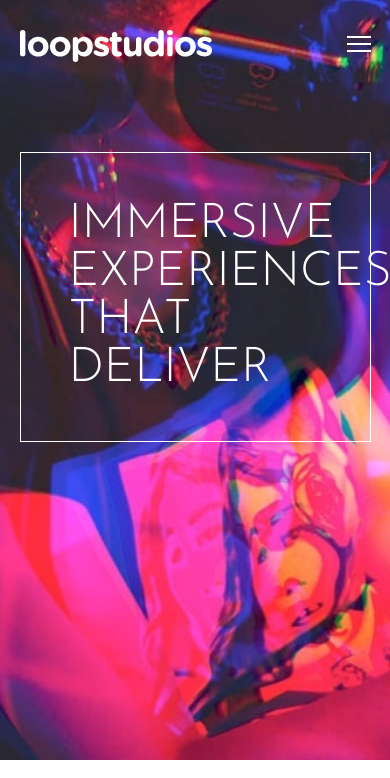
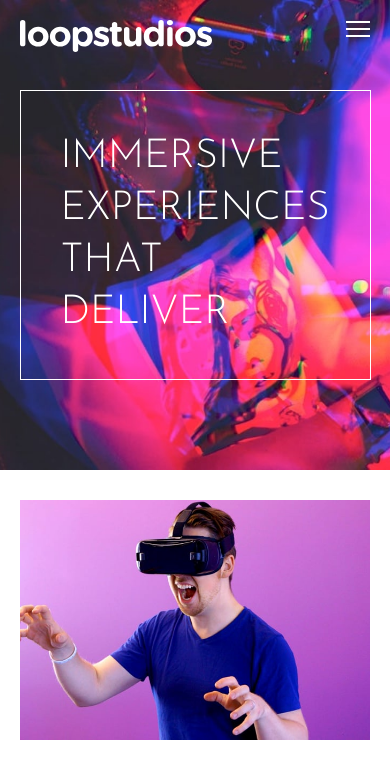
Before and after one commit to hariscs/Loopstudios-FEM, a React (Create React App) app: page / in a window 390 px wide. Shown: the top 778 px of the page. Built offline with nearby package versions, Linux system fonts and the light colour scheme.

Commit message:
hamburger working

```diff
--- a/src/components/Header.css
+++ b/src/components/Header.css
@@ -5,39 +5,25 @@
   background-position: center;
   background-size: cover;
   color: var(--White, white);
-  height: 90vh;
+  padding-bottom: 2em;
 }
 
 .header__flex {
   display: flex;
   justify-content: space-between;
   align-items: center;
-  padding: 2em 0;
+  padding-bottom: 2em;
 }
 
-.nav__list {
-  display: flex;
-  align-items: center;
-  flex-direction: column;
-  gap: 1em;
+.logo {
+  z-index: 15;
+  position: absolute;
+  top: 20px;
 }
 
-.nav__list {
+.mobileMenu {
+  z-index: 15;
   position: absolute;
-  top: 40px;
-  display: none;
+  right: 20px;
+  top: 20px;
 }
-
-.hero {
-  margin: 4em 0;
-  border: 1px solid white;
-}
-
-.heroTitle {
-  padding: 1em;
-  font-size: 3rem;
-  text-transform: uppercase;
-  /* border: 1px solid var(--White); */
-  font-weight: 300;
-  line-height: 1;
-}
--- a/src/components/Header.js
+++ b/src/components/Header.js
@@ -1,10 +1,18 @@
+import { useState } from "react";
+
 import logo from "../images/logo.svg";
 import "./Header.css";
 import mobileMenu from "../images/icon-hamburger.svg";
-// import { useState } from "react";
+import closeMobileMenu from "../images/icon-close.svg";
+import Hero from "./Hero";
+import Navbar from "./Navbar";
 
 const Header = () => {
-  // const [showNav, setShowNav] = useState(false);
+  const [showNav, setShowNav] = useState(false);
+
+  function handleNavShow() {
+    setShowNav((prevState) => !prevState);
+  }
 
   return (
     <header className="header">
@@ -12,34 +20,20 @@ const Header = () => {
         <div className="header__flex">
           <img src={logo} alt="" className="logo" />
 
-          <nav className="nav">
-            <ul className="nav__list">
-              <li className="nav__item">
-                <a href="/">About</a>
-              </li>
-              <li className="nav__item">
-                <a href="/">Careers</a>
-              </li>
-              <li className="nav__item">
-                <a href="/">Events</a>
-              </li>
-              <li className="nav__item">
-                <a href="/">Products</a>
-              </li>
-              <li className="nav__item">
-                <a href="/">Support</a>
-              </li>
-            </ul>
-          </nav>
+          {/* navbar section */}
+          <Navbar onShowNav={showNav} />
+          {/* hamburger */}
           <div className="mobileMenu">
-            <img src={mobileMenu} alt="menu" />
+            <img
+              src={showNav ? closeMobileMenu : mobileMenu}
+              alt="menu"
+              onClick={handleNavShow}
+            />
           </div>
         </div>
 
         {/* hero section */}
-        <div className="hero">
-          <h1 className="heroTitle">Immersive experiences that deliver</h1>
-        </div>
+        <Hero />
       </div>
     </header>
   );
--- /dev/null
+++ b/src/components/Hero.css
@@ -0,0 +1,13 @@
+.hero {
+  margin: 4em 0;
+  border: 1px solid white;
+}
+
+.heroTitle {
+  padding: 1em;
+  font-size: 2.5rem;
+  text-transform: uppercase;
+  /* border: 1px solid var(--White); */
+  font-weight: 300;
+  line-height: 1.3;
+}
--- /dev/null
+++ b/src/components/Hero.js
@@ -0,0 +1,13 @@
+import React from "react";
+
+import "./Hero.css";
+
+const Hero = () => {
+  return (
+    <div className="hero">
+      <h1 className="heroTitle">Immersive experiences that deliver</h1>
+    </div>
+  );
+};
+
+export default Hero;
--- /dev/null
+++ b/src/components/Navbar.css
@@ -0,0 +1,30 @@
+.nav {
+  position: fixed;
+  top: 0;
+  left: 100%;
+  width: 100%;
+  height: 100%;
+  background-color: var(--Black, black);
+  z-index: 10;
+  padding: 100px 0 0 20px;
+}
+
+.nav.active {
+  transition: all 0.2s ease-in-out;
+  left: 0;
+}
+
+.nav__list {
+  display: flex;
+  flex-direction: column;
+}
+
+.nav__list > li {
+  padding: 10px;
+  font-size: 1.5rem;
+}
+
+.nav__list a {
+  font-weight: 300;
+  text-transform: uppercase;
+}
--- /dev/null
+++ b/src/components/Navbar.js
@@ -0,0 +1,29 @@
+import React from "react";
+
+import "./Navbar.css";
+
+const Navbar = ({ onShowNav }) => {
+  return (
+    <nav className={onShowNav ? "nav active" : "nav"}>
+      <ul className="nav__list">
+        <li className="nav__item">
+          <a href="/">About</a>
+        </li>
+        <li className="nav__item">
+          <a href="/">Careers</a>
+        </li>
+        <li className="nav__item">
+          <a href="/">Events</a>
+        </li>
+        <li className="nav__item">
+          <a href="/">Products</a>
+        </li>
+        <li className="nav__item">
+          <a href="/">Support</a>
+        </li>
+      </ul>
+    </nav>
+  );
+};
+
+export default Navbar;
```
